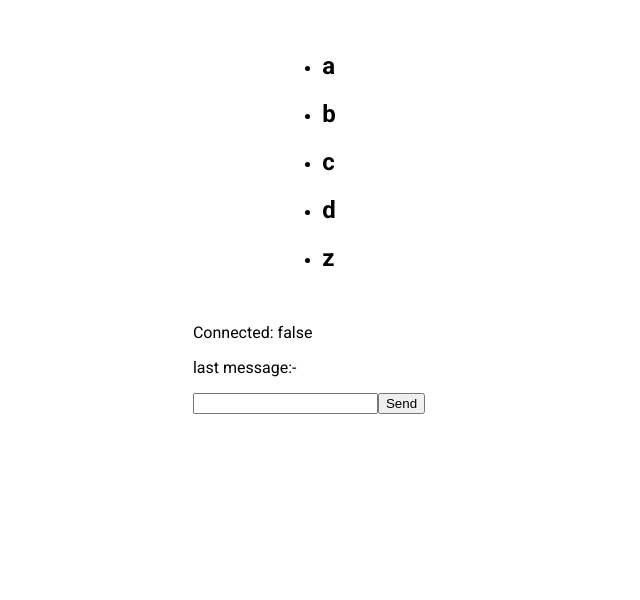
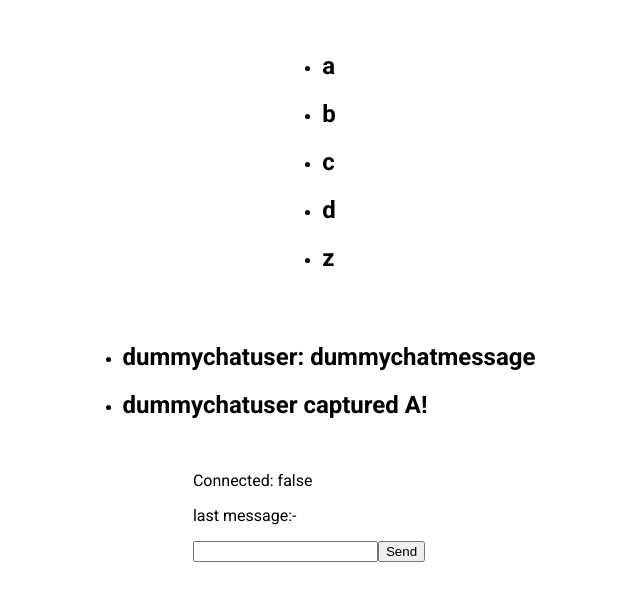
Before and after one commit to lighthouse-labs/MadCap-Server2, a React (Create React App) app in the folder client/: page / in a window 1280 px wide. Shown: the top 600 px of the page, without its empty margins (331-971 px from the left). Built offline with nearby package versions, Linux system fonts and the light colour scheme; no server answers.

Commit message:
working chat base

```diff
--- a/client/src/components/Game/ChatList.jsx
+++ b/client/src/components/Game/ChatList.jsx
@@ -1,12 +1,13 @@
 import ChatListItem from "./ChatListItem";
 
-export default function AnswerList(props) {
+export default function ChatList(props) {
   const chats = props.chats.map((chat) => {
     return (
       <ChatListItem
         // key={chat.id}
         message={chat.message}
         user={chat.user}
+        type={chat.type}
       />
     );
   });
--- a/client/src/components/Game/ChatListItem.jsx
+++ b/client/src/components/Game/ChatListItem.jsx
@@ -4,7 +4,8 @@ export default function ChatListItem(props) {
 
   return (
     <li>
-      <h2>{props.message}</h2>
+      {props.type === "chat" && <h2>{props.user}: {props.message}</h2>}
+      {props.type === "capture" && <h2>{props.user} captured {props.message}!</h2>}
     </li>
   );
 }
--- a/client/src/components/Game/Entry.jsx
+++ b/client/src/components/Game/Entry.jsx
@@ -9,7 +9,6 @@ export default function Entry(props) {
   //   socket.emit("send-message", "hello");
   // };
   const send = () => {
-    console.log(message);
     props.sendMessage(message);
   };
 
--- a/client/src/components/Game/index.jsx
+++ b/client/src/components/Game/index.jsx
@@ -1,5 +1,6 @@
 import Entry from "./Entry";
 import AnswerList from "./AnswerList";
+import ChatList from "./ChatList";
 
 import React, { useState, useEffect, useRef } from "react";
 import io from "socket.io-client";
@@ -33,6 +34,18 @@ const defaultAlp = [
     id: 25,
   },
 ];
+const dummychat = [
+  {
+    type: "chat",
+    user: "dummychatuser",
+    message: "dummychatmessage",
+  },
+  {
+    type: "capture",
+    user: "dummychatuser",
+    message: "A",
+  },
+];
 const dummyuser = {
   name: "Dummy",
   url: "madcap.com/322klj4",
@@ -44,12 +57,12 @@ const dummyuser = {
 export default function Game(props) {
   const [state, setState] = useState({
     answers: defaultAlp,
+    chats: dummychat,
     isConnected: socket.connected,
     lastMessage: null,
   });
 
   const setAnswer = (message, stort) => {
-    console.log(message.colour)
     //sets the details of the letter in game
     const answers = stort.answers.map((answer) => {
       if (answer.letter === message.message[0]) {
@@ -62,6 +75,17 @@ export default function Game(props) {
       return answer;
     });
     return answers;
+  };
+  //this was done in a really dumb way, but works. should probably fix
+  const confirmUsed = (message, gameState) => {
+    const answers = gameState.answers.map((answer) => {
+      if (answer.letter === message.message[0] && answer.answer) {
+        return true;
+      } else {
+        return false;
+      }
+    });
+    return answers.includes(true);
   };
 
   const stateRef = useRef(state);
@@ -87,13 +111,22 @@ export default function Game(props) {
     });
 
     socket.on("message", (message) => {
-      let answerset = setAnswer(message, stateRef.current);
-
-      setState((prev) => ({
-        ...prev,
-        answers: answerset,
-        lastMessage: message.message,
-      }));
+      if (
+        message.type === "capture" &&
+        !confirmUsed(message, stateRef.current)
+      ) {
+        let answerSet = setAnswer(message, stateRef.current);
+        let chatSet = [
+          ...stateRef.current.chats,
+          { type: "capture", user: message.user, message: message.message[0] },
+        ];
+        setState((prev) => ({
+          ...prev,
+          answers: answerSet,
+          chats: chatSet,
+          lastMessage: message.message,
+        }));
+      }
 
       // console.log(stateRef.current)
     });
@@ -110,6 +143,8 @@ export default function Game(props) {
       message: message,
       room: dummyuser.url,
       colour: dummyuser.colour,
+      user: dummyuser.name,
+      type: "capture",
     };
     socket.emit("send-message", messageObject);
   };
@@ -117,6 +152,7 @@ export default function Game(props) {
   return (
     <div className="welcome-main">
       <AnswerList answers={state.answers} />
+      <ChatList chats={state.chats} />
       <Entry
         sendMessage={sendMessage}
         isConnected={state.isConnected}
```
